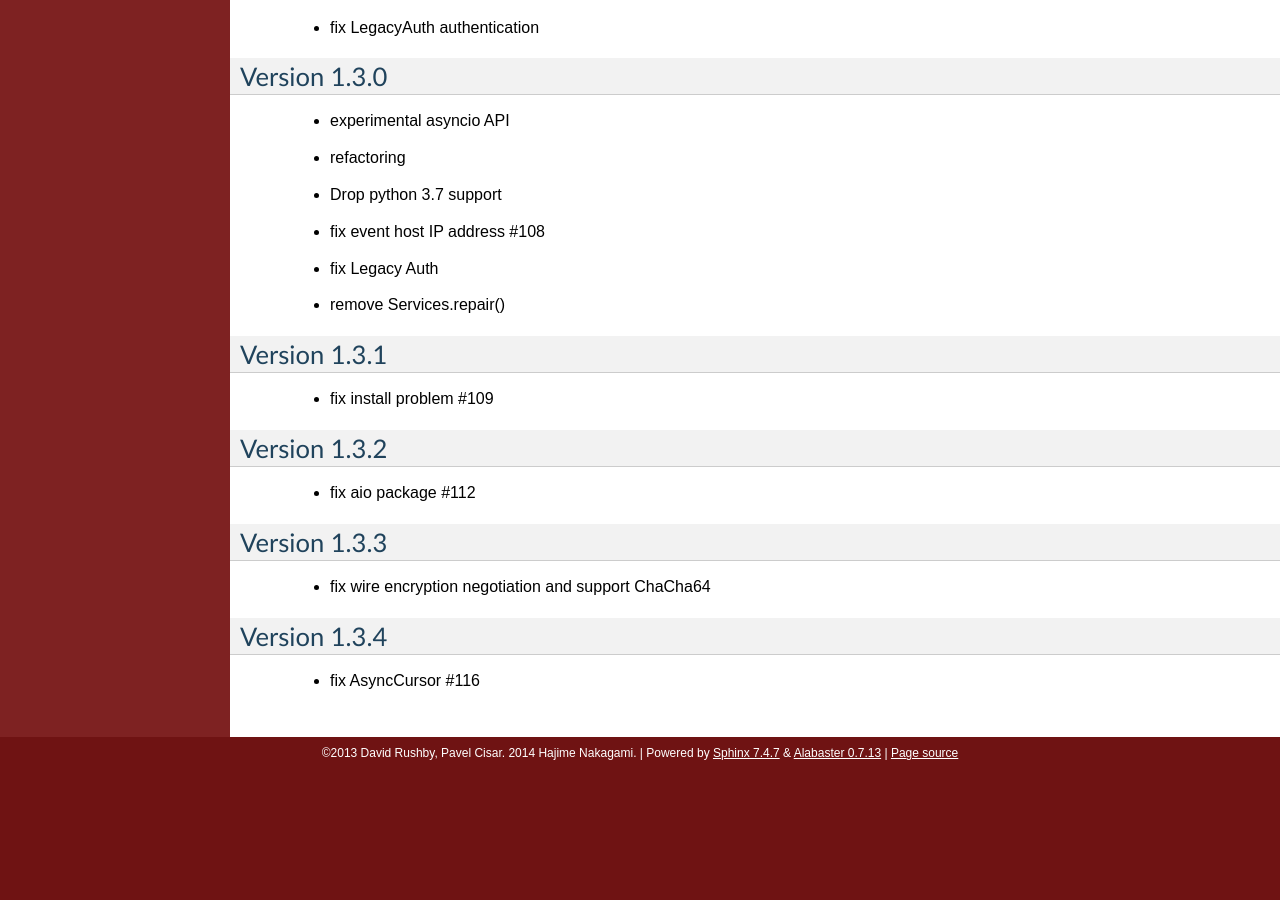
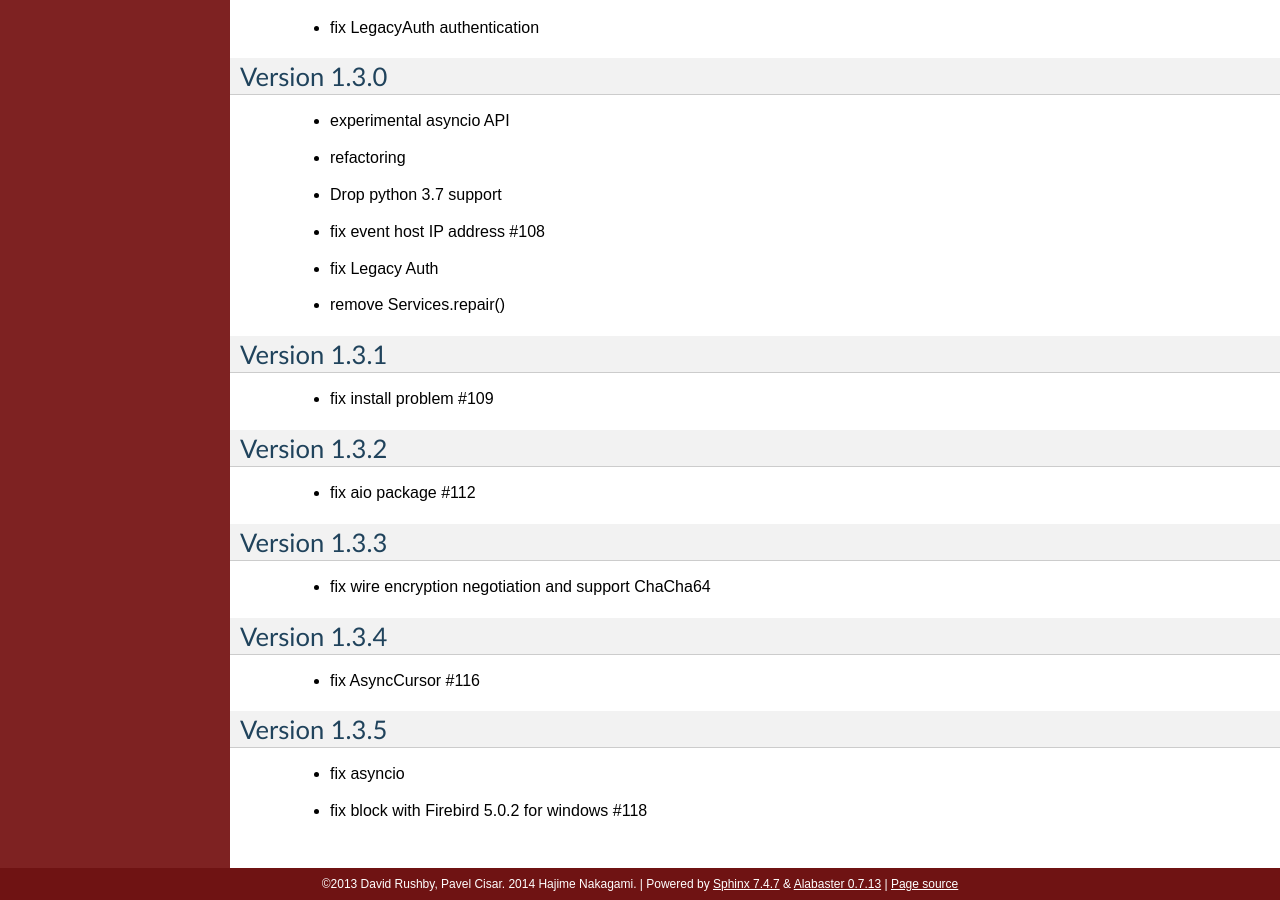
Before and after one commit to nakagami/pyfirebirdsql, a Sphinx documentation site: the page built from sphinx/changelog.rst, in a window 1280 px wide and 900 px high, scrolled down 6175 px. Built offline with Sphinx 7.4.7, drawn with Linux system fonts in a browser that asks for light colours; before the commit the page ends 6944 px from its top, so only the background shows below that.

Commit message:
bump up version

```diff
--- a/firebirdsql/__init__.py
+++ b/firebirdsql/__init__.py
@@ -86,7 +86,7 @@ TIME = DBAPITypeObject(datetime.time)
 ROWID = DBAPITypeObject()
 
 
-__version__ = '1.3.4'
+__version__ = '1.3.5'
 apilevel = '2.0'
 threadsafety = 1
 paramstyle = 'qmark'
--- a/sphinx/changelog.rst
+++ b/sphinx/changelog.rst
@@ -304,3 +304,9 @@ Version 1.3.4
 ==============
 
    - fix AsyncCursor #116
+
+Version 1.3.5
+==============
+
+   - fix asyncio
+   - fix block with Firebird 5.0.2 for windows #118
```
